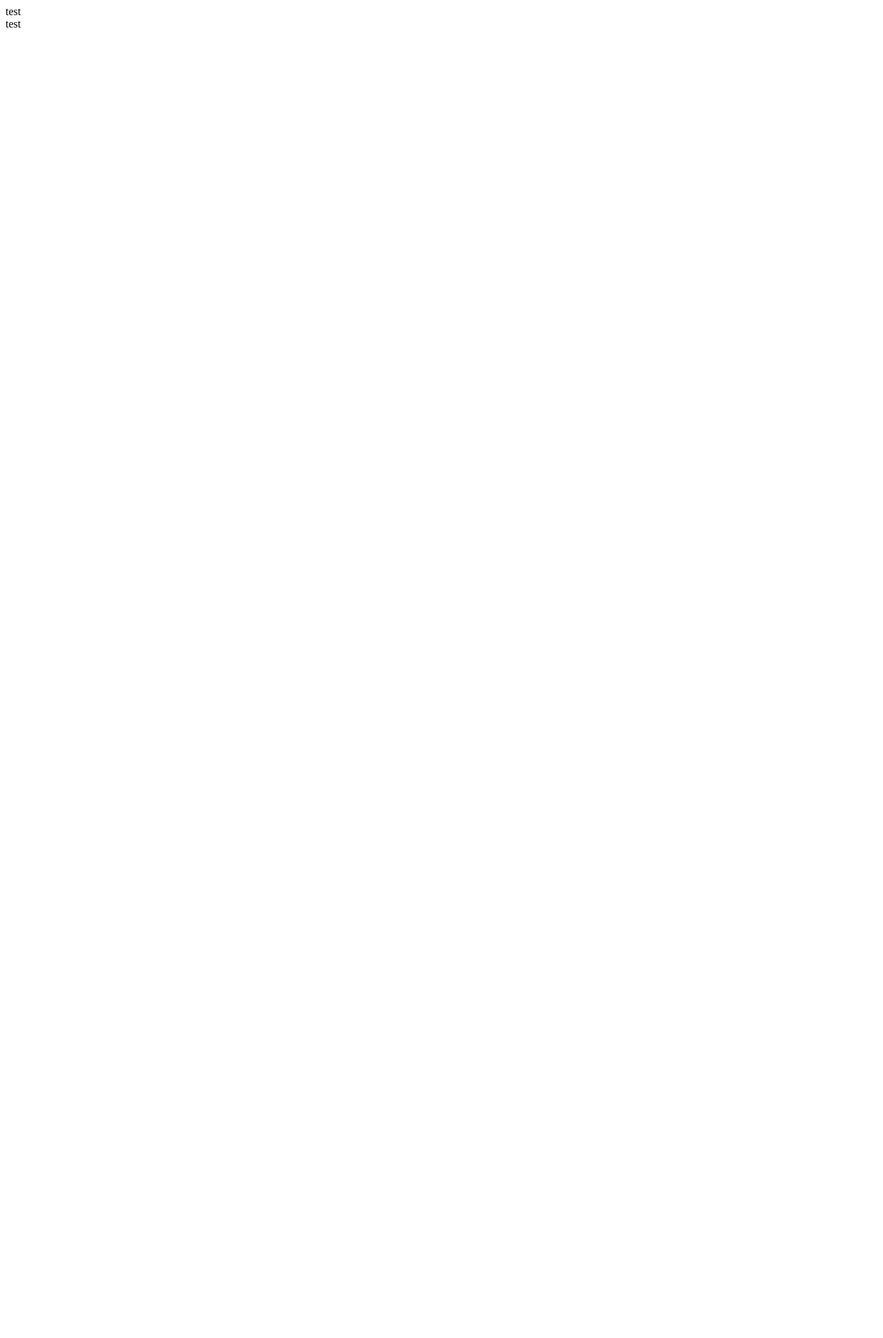
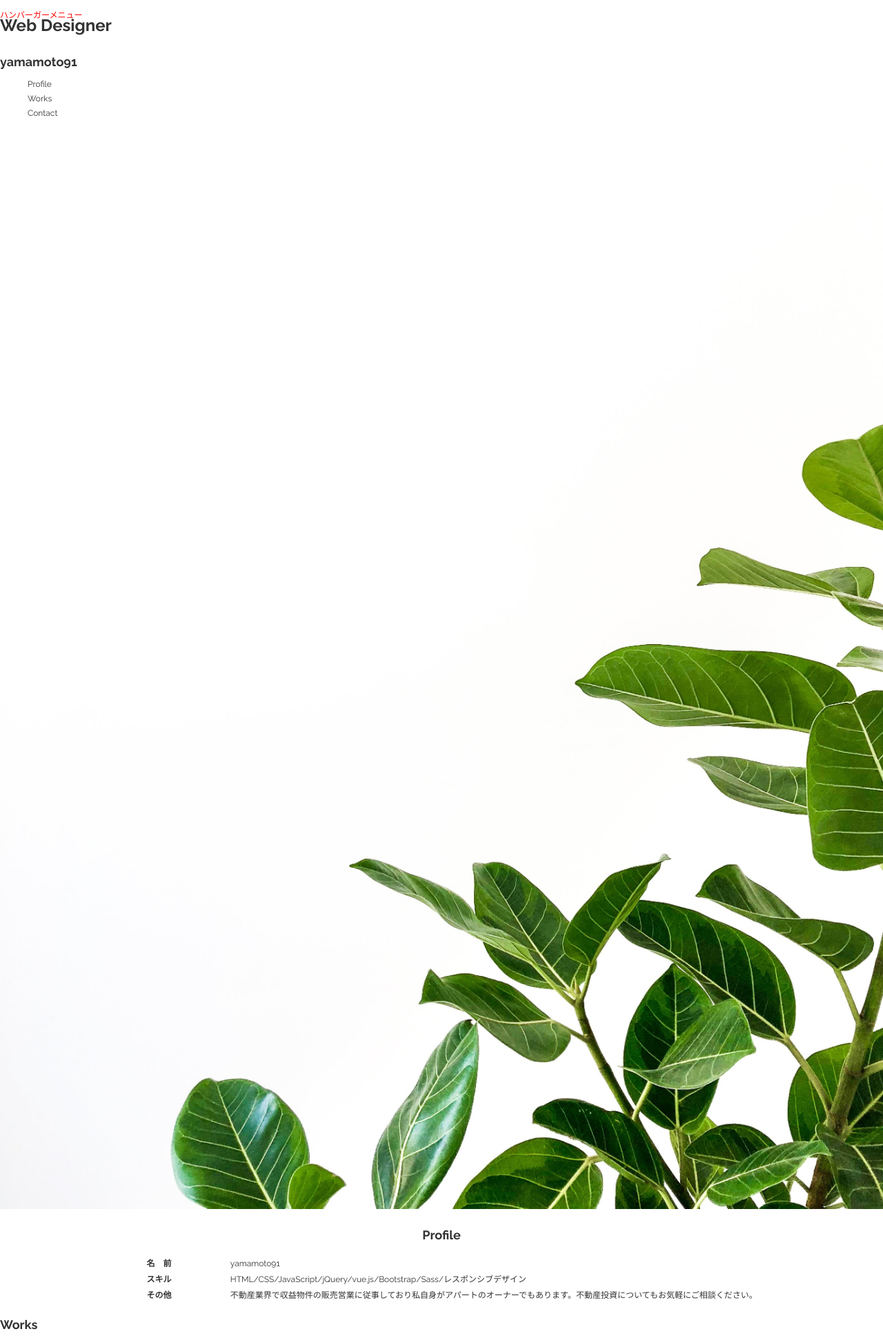
Before and after one commit to second-fiddle/github-pages-test, a plain HTML site: page docs/index.html in a window 1280 px wide. Shown: the top 1940 px of the page at 69% size. Before the commit the page ends 800 px from the top, so only its background shows below. Drawn offline with nearby package versions, Linux system fonts and the light colour scheme.

Commit message:
resource change

```diff
--- a/docs/index.html
+++ b/docs/index.html
@@ -1,13 +1,103 @@
 <!DOCTYPE html>
-<html lang="en">
+<html lang="ja">
 	<head>
 		<meta charset="UTF-8">
-  <meta http-equiv="X-UA-Compatible" content="IE=edge">
 		<meta name="viewport" content="width=device-width, initial-scale=1.0">
-  <title>Document</title>
+		<title>Portfolio -yamamoto91-</title>
+		<meta name="description" content="Web Designer yamamoto91 のポートフォリオサイトです">
+		<link rel="stylesheet" href="https://cdnjs.cloudflare.com/ajax/libs/normalize/8.0.1/normalize.css">
+    <link rel="stylesheet" href="./style.css">
+		<script src="https://kit.fontawesome.com/610a043d29.js" crossorigin="anonymous"></script>
 	</head>
 	<body>
-  test<br>
-  test
+		<header>
+			<section id="header">
+				<p>ハンバーガーメニュー</p>
+			</section>
+		</header>
+		<main>
+			<section id="cover">
+				<div class="bg">
+					<img src="img/cover_sp.jpg" alt="">
+				</div>
+				<div class="title">
+					<h1>Web Designer</h1>
+					<h2>yamamoto91</h2>
+				</div>
+				<div class="link">
+					<ul>
+						<li>Profile</li>
+						<li>Works</li>
+						<li>Contact</li>
+					</ul>
+				</div>
+			</section>
+			<section id="profile">
+				<h2>Profile</h2>
+				<table>
+					<tr>
+						<th>名　前</th>
+						<td>yamamoto91</td>
+					</tr>
+					<tr>
+						<th>スキル</th>
+						<td>HTML/CSS/JavaScript/jQuery/vue.js/Bootstrap/Sass/レスポンシブデザイン</td>
+					</tr>
+					<tr>
+						<th>その他</th>
+						<td>不動産業界で収益物件の販売営業に従事しており私自身がアパートのオーナーでもあります。不動産投資についてもお気軽にご相談ください。</td>
+					</tr>
+				</table>
+			</section>
+			<section id="works">
+				<h2>Works</h2>
+				<div class="container">
+					<div class="box1">
+						<img src="https://i.gyazo.com/5ef141a5b2e958ff5be3e751a2a78d05.png" alt="">
+					</div>
+					<div class="box2">
+						<ul>
+							<li>LP（練習コーディング）</li>
+							<li>HTML/Bootstrap/レスポンシブデザイン</li>
+							<li>1ページ/ハンバーガーメニュー/Googleマップ埋め込み</li>
+						</ul>
+					</div>
+				</div>
+				<div class="container">
+					<div class="box1">
+						<img src="https://i.gyazo.com/94485914d03ba76beeff013f59aaf939.png" alt="">
+					</div>
+					<div class="box2">
+						<ul>
+							<li>ECサイト（練習コーディング）</li>
+							<li>HTML/css/JavaScript/Sass/レスポンシブデザイン</li>
+							<li>下層ページあり/ハンバーガーメニュー/Googleマップ埋め込み/メーラー起動</li>
+						</ul>
+					</div>
+				</div>
+				<div class="container">
+					<div class="box1">
+						<img src="https://i.gyazo.com/3e085dff527cf0a73301b310ee6ed2ab.png" alt="">
+					</div>
+					<div class="box2">
+						<ul>
+							<li>ECサイト商品ページ（練習コーディング）</li>
+							<li>HTML/CSS/レスポンシブデザイン</li>
+							<li>1ページ/オーバーフロー/テーブル/プルダウン</li>
+						</ul>
+					</div>
+				</div>
+			</section>
+			<section id="contact">
+				<h2>Contact</h2>
+				<h3>お気軽にご相談ください。</h3>
+				<div class="mail">
+					<a href="https://www.google.com/intl/ja/gmail/about/"><i class="far fa-envelope"></i></a>
+				</div>
+			</section>
+		</main>
+		<footer>
+			<h2>&copy; yamamoto91 All right reserved.</h2>
+		</footer>
 	</body>
 </html>
--- /dev/null
+++ b/docs/style.css
@@ -0,0 +1,55 @@
+@charset "UTF-8";
+@import url("https://fonts.googleapis.com/css2?family=Raleway:wght@100;300;400;500;700;900&display=swap");
+
+html {
+	font-size: 62.5%;
+}
+
+body {
+	font-family: 'Raleway';
+	font-size: 1.2rem;
+	font-weight: normal;
+	line-height: 1.75;
+	color: #333333;
+	background-color: #ffffff;
+}
+
+#header p {
+	color: red;
+}
+
+#cover .bg img {
+	position: relative;
+	width: 100%;
+}
+
+#cover .title {
+	position: absolute;
+	top: 0;
+	left: 0%;
+}
+
+#cover .link {
+	position: absolute;
+	top: 10rem;
+	left: 0;
+}
+
+#cover .link ul {
+	list-style: none;
+}
+
+#profile h2 {
+	text-align: center;
+}
+
+#profile table {
+	width: 80%;
+	margin: auto;
+	word-break: break-all;
+	border-collapse: collapse;
+}
+
+#profile table tr th {
+	width: 20%;
+}
```
Also changed, not shown: docs/img/cover_sp.jpg (added). Lines whose indentation alone changed are shown as unchanged.
